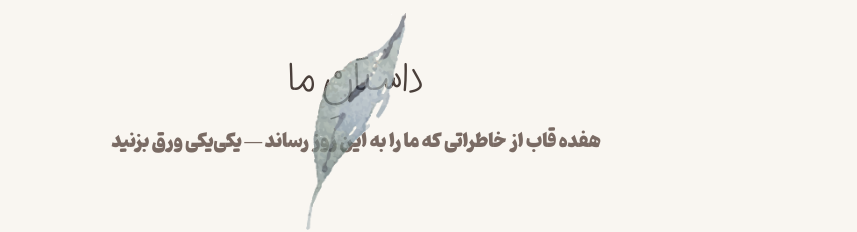
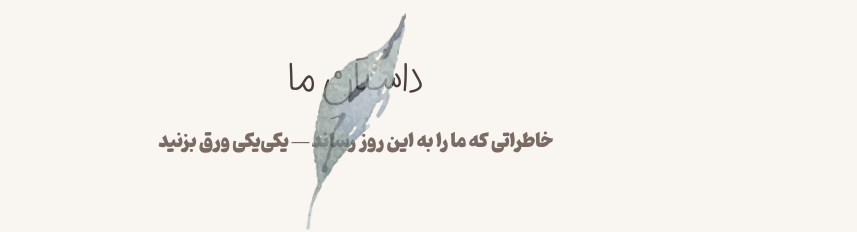
Before and after one commit to saeeidfili/Wedding-Invitation, a Next.js app: page / in a window 1280 px wide. Shown: the part 1580-1812 px from the top of the page, without its empty margins (284-1141 px from the left). Built offline with nearby package versions, Linux system fonts and the light colour scheme; a web font is replaced by a local one.

Commit message:
final retouch!

```diff
--- a/src/app/layout.tsx
+++ b/src/app/layout.tsx
@@ -23,16 +23,16 @@ const nastaliq = localFont({
 });
 
 export const metadata: Metadata = {
-  title: "دعوت به عروسی | Wedding Invitation",
+  title: "دعوت به جشن عقد | Wedding Invitation",
   description:
-    "دو قلب، یک سرنوشت — دعوتنامه عروسی با الهام از باغ‌های ایرانی و خاطرات قدیمی",
+    "دو قلب، یک سرنوشت — دعوتنامه جشن عقد",
   keywords: ["عروسی", "دعوتنامه", "wedding", "invitation", "Persian"],
   authors: [{ name: "Wedding Invitation" }],
   icons: {
     icon: "https://z-cdn.chatglm.cn/z-ai/static/logo.svg",
   },
   openGraph: {
-    title: "دعوت به عروسی",
+    title: "دعوت به جشن عقد",
     description: "دو قلب، یک سرنوشت",
     type: "website",
   },
--- a/src/components/wedding/wedding-data.ts
+++ b/src/components/wedding/wedding-data.ts
@@ -141,7 +141,7 @@ export const texts = {
   // Timeline
   'timeline.heading': { text: 'داستانِ ما', font: 'nozha', size: 48 },
   'timeline.subtitle': {
-    text: 'هفده قاب از خاطراتی که ما را به این روز رساند — یکی‌یکی ورق بزنید',
+    text: 'خاطراتی که ما را به این روز رساند — یکی‌یکی ورق بزنید',
     font: 'pinar',
     size: 18,
   },
```
